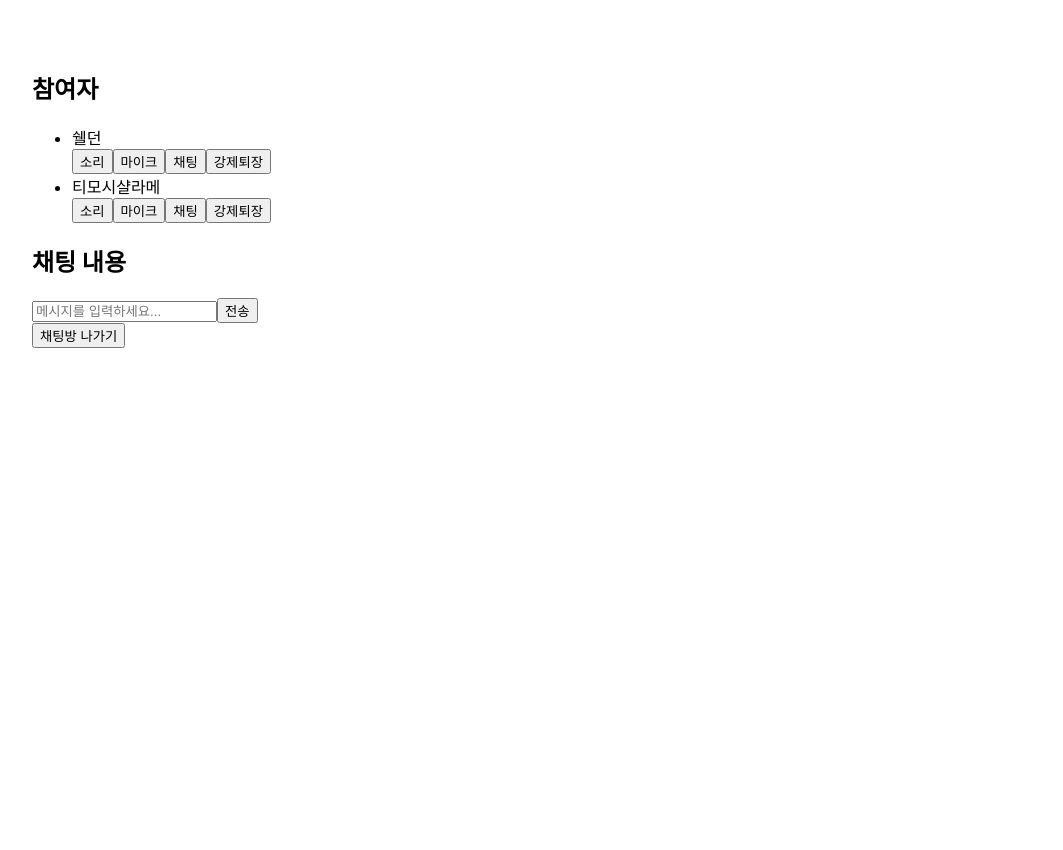
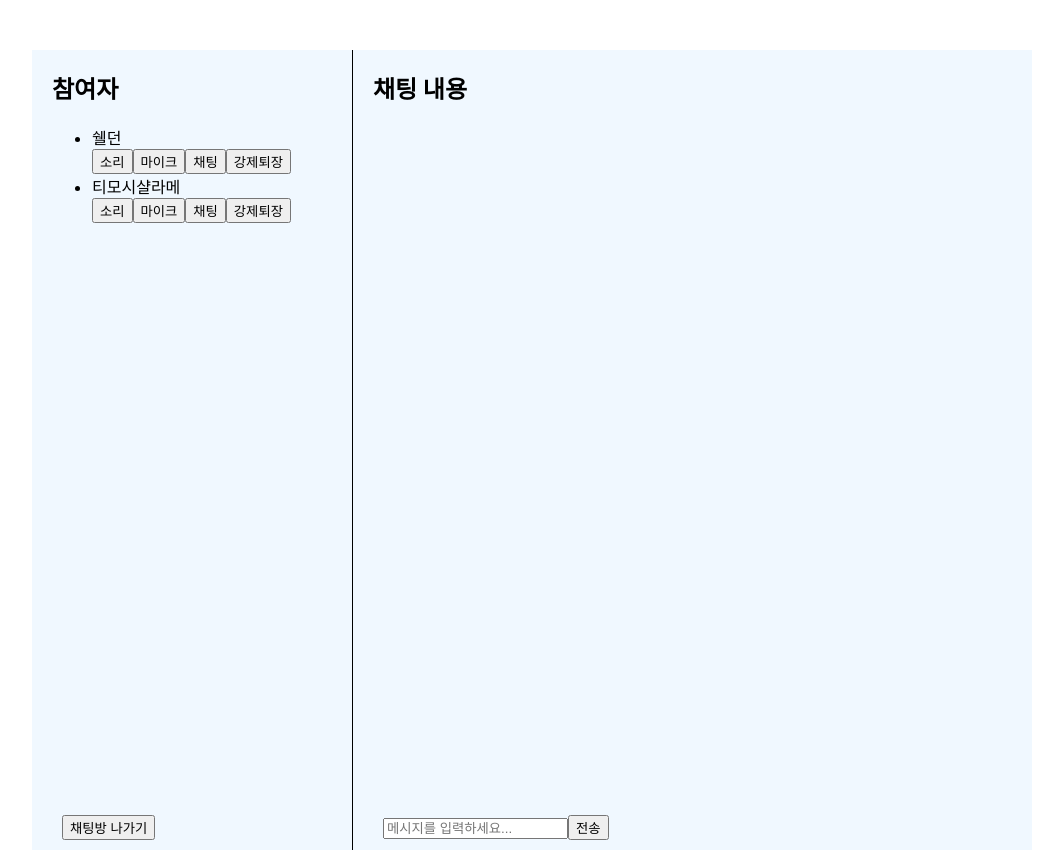
Before and after one commit to jjongmae/connn, a React (Create React App) app in the folder frontend/: page /chatroom in a window 1280 px wide. Shown: the whole page, without its empty margins (108-1171 px from the left). Before the commit the page ends 800 px from the top, so only its background shows below. Built offline with nearby package versions, Linux system fonts and the light colour scheme.

Commit message:
* 채팅방 css 적용

```diff
--- a/frontend/src/App.css
+++ b/frontend/src/App.css
@@ -12,6 +12,7 @@
   margin-top: 30px;
   display: flex;
   flex-direction: column;
+  height: 100vh;
 }
 
 .search {
@@ -146,3 +147,41 @@
   width: 200px; /* 컨트롤의 너비를 설정합니다. (라벨의 너비 + 여백) */
   /* 필요한 스타일링을 추가합니다. */
 }
+
+.chat-room {
+  display: flex;
+  height: 800px;
+  background-color:aliceblue;
+}
+
+.chat-room .left {
+  position: relative;
+  margin-left: 2%;
+  border-right: 1px solid black; /* 우측에 실선 표시 */
+  width: 30%;
+}
+
+.chat-room .right {
+  position: relative;
+  margin-left: 2%;
+  flex: 1; /* 좌측 영역은 나머지 공간을 채움 */
+}
+
+.chat-room .leave-button {
+  position: absolute;
+  left: 10px;
+  bottom: 10px;
+}
+
+.chat-room .input-area {
+  position: absolute;
+  left: 10px;
+  bottom: 10px;
+}
+
+.chat-room .messages {
+  position: absolute;
+  height: 600px;
+  width: 650px;
+  overflow-y: auto; /* 세로 방향으로 내용이 넘치면 스크롤바 생성 */
+}
--- a/frontend/src/components/chatRoom.js
+++ b/frontend/src/components/chatRoom.js
@@ -27,6 +27,7 @@ const ChatRoom = () => {
 
     return (
       <div className="chat-room">
+        <div className="left">
           <div className="user-list">
             <h2>참여자</h2>
             <ul>
@@ -41,7 +42,11 @@ const ChatRoom = () => {
               ))}
             </ul>
           </div>
-        <div className="chat-area">
+          <div className="leave-button">
+            <button onClick={handleLeaveRoom}>채팅방 나가기</button>
+          </div>
+        </div>
+        <div className="right">
           <h2>채팅 내용</h2>
           <div className="messages">
             {messages.map((message, index) => (
@@ -60,9 +65,6 @@ const ChatRoom = () => {
             <button onClick={handleSendMessage}>전송</button>
           </div>
         </div>
-        <div className="leave-button">
-          <button onClick={handleLeaveRoom}>채팅방 나가기</button>
-        </div>
       </div>
     );
   }
```
Lines whose indentation alone changed are shown as unchanged.
